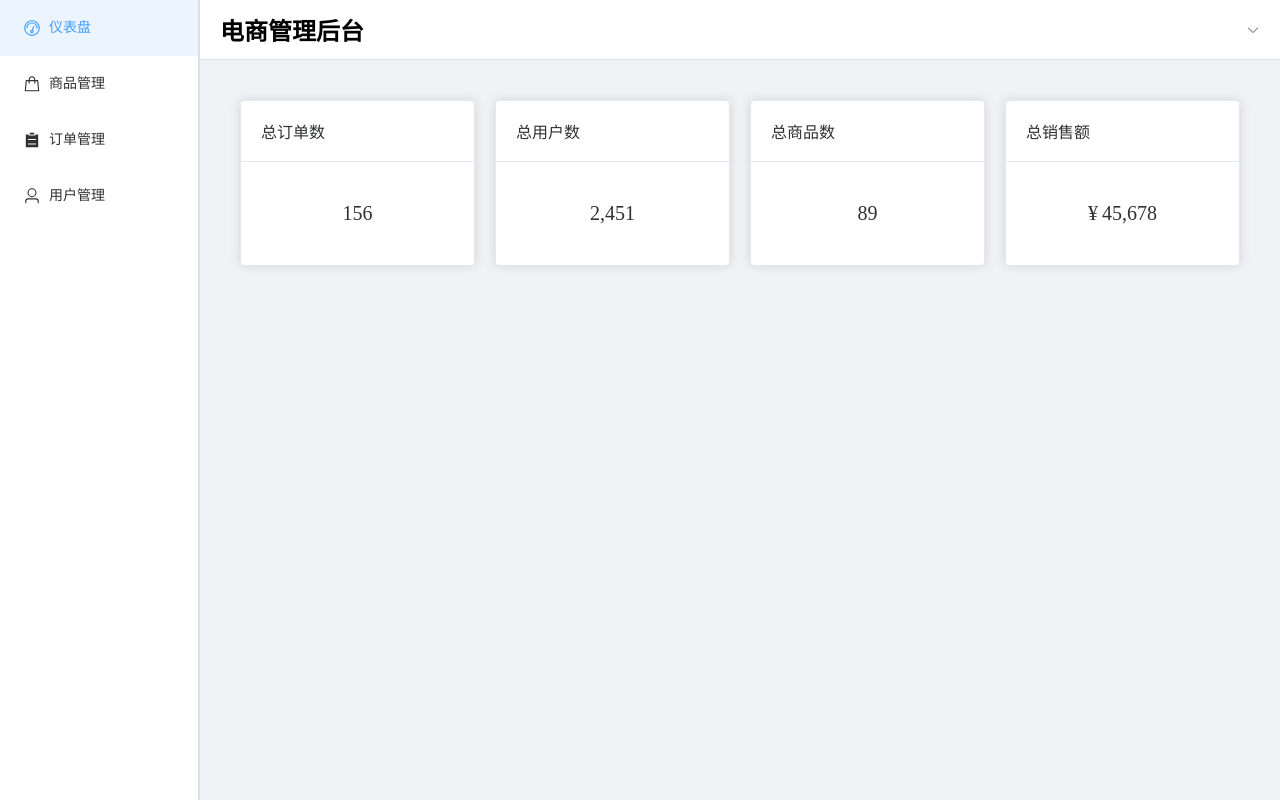
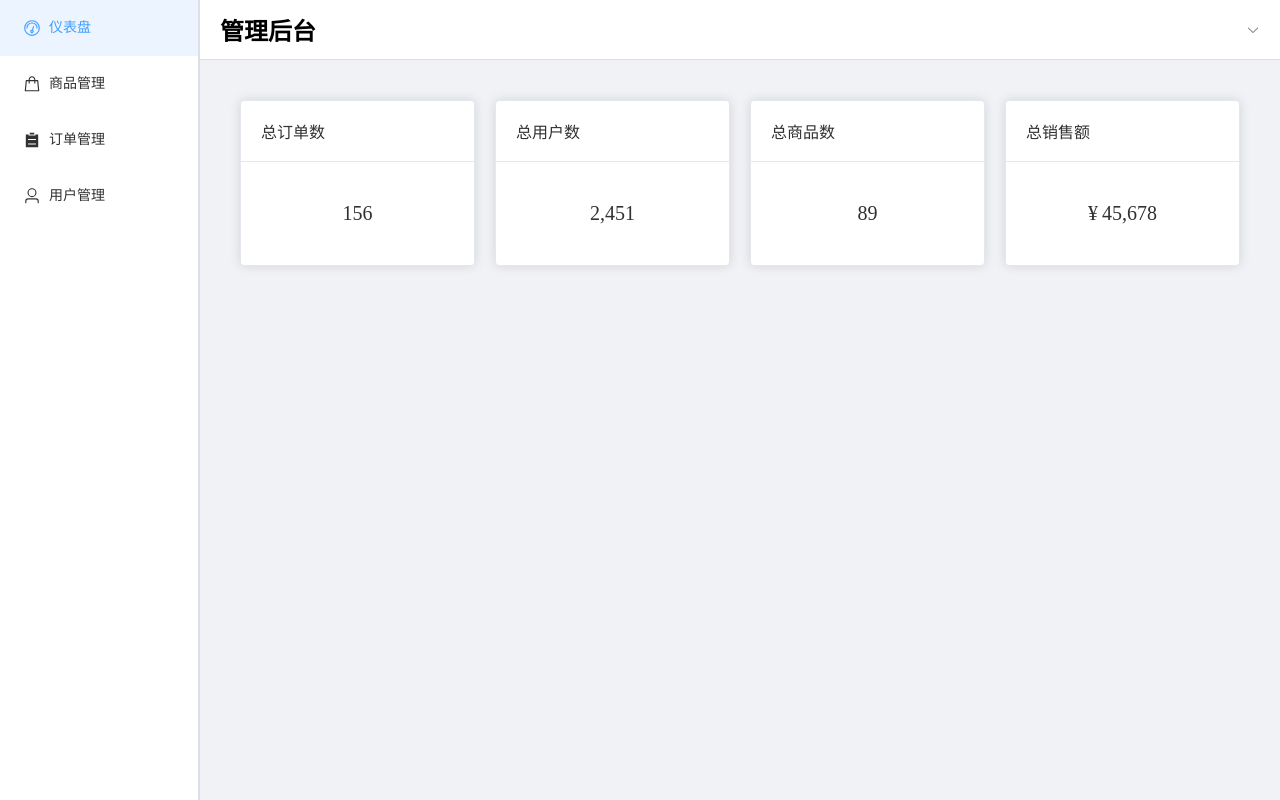
Before and after one commit to rapRabbit/admin, a Vue app: page /admin/dashboard in a window 1280 px wide. Built offline with nearby package versions, Linux system fonts and the light colour scheme; no server answers; sample sign-in values are in the browser's storage.

Commit message:
feat: 修改名称

```diff
--- a/index.html
+++ b/index.html
@@ -4,7 +4,7 @@
     <meta charset="UTF-8" />
     <link rel="icon" type="image/svg+xml" href="/favicon.svg" />
     <meta name="viewport" content="width=device-width, initial-scale=1.0" />
-    <title>电商管理后台</title>
+    <title>管理后台</title>
   </head>
   <body>
     <div id="app"></div>
--- a/src/layouts/AdminLayout.vue
+++ b/src/layouts/AdminLayout.vue
@@ -28,7 +28,7 @@
     <el-container>
       <el-header>
         <div class="header-content">
-          <h2>电商管理后台</h2>
+          <h2>管理后台</h2>
           <el-dropdown @command="handleCommand">
             <span class="user-info">
               {{ userStore.userInfo?.name }}
```
